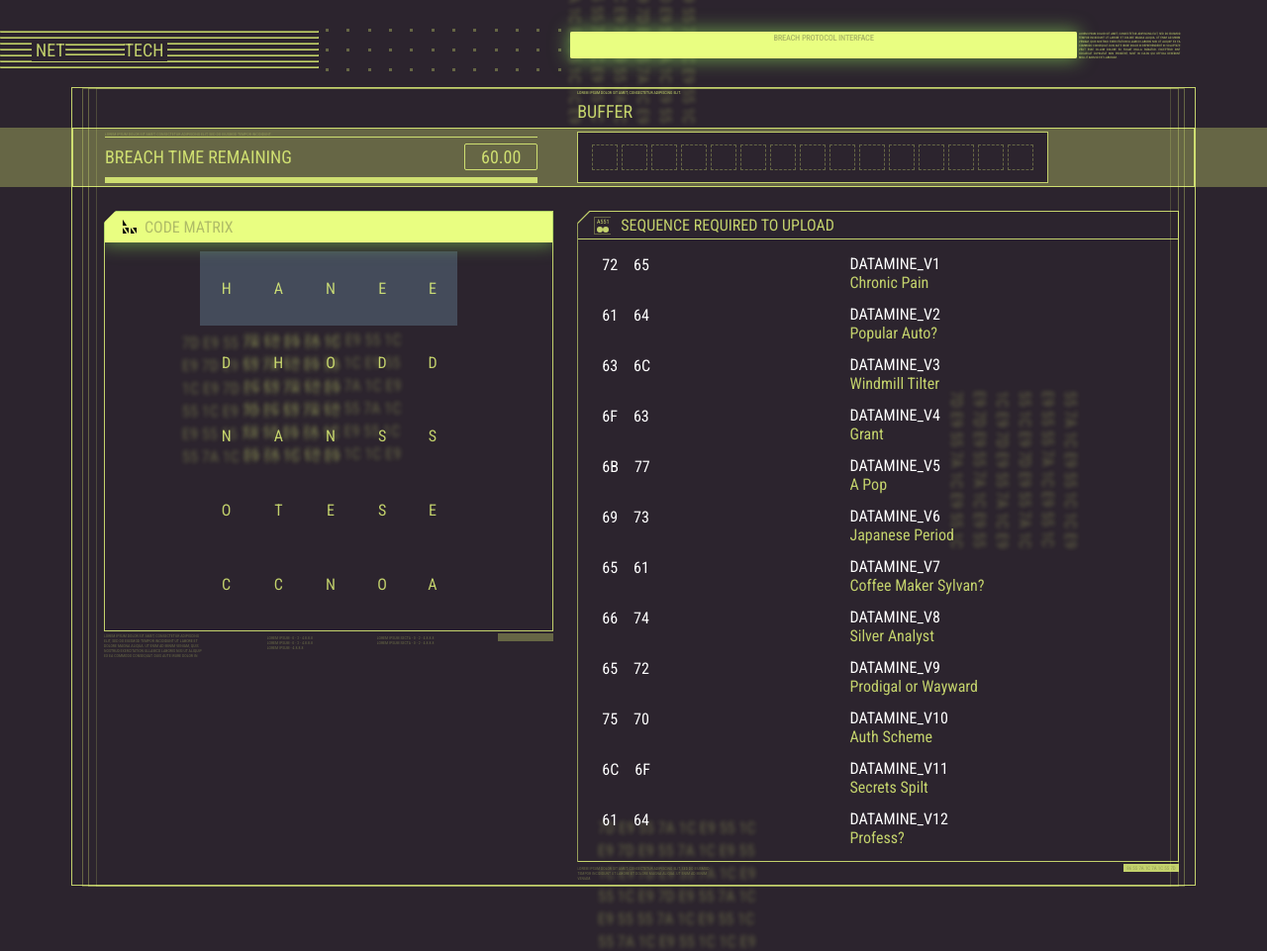
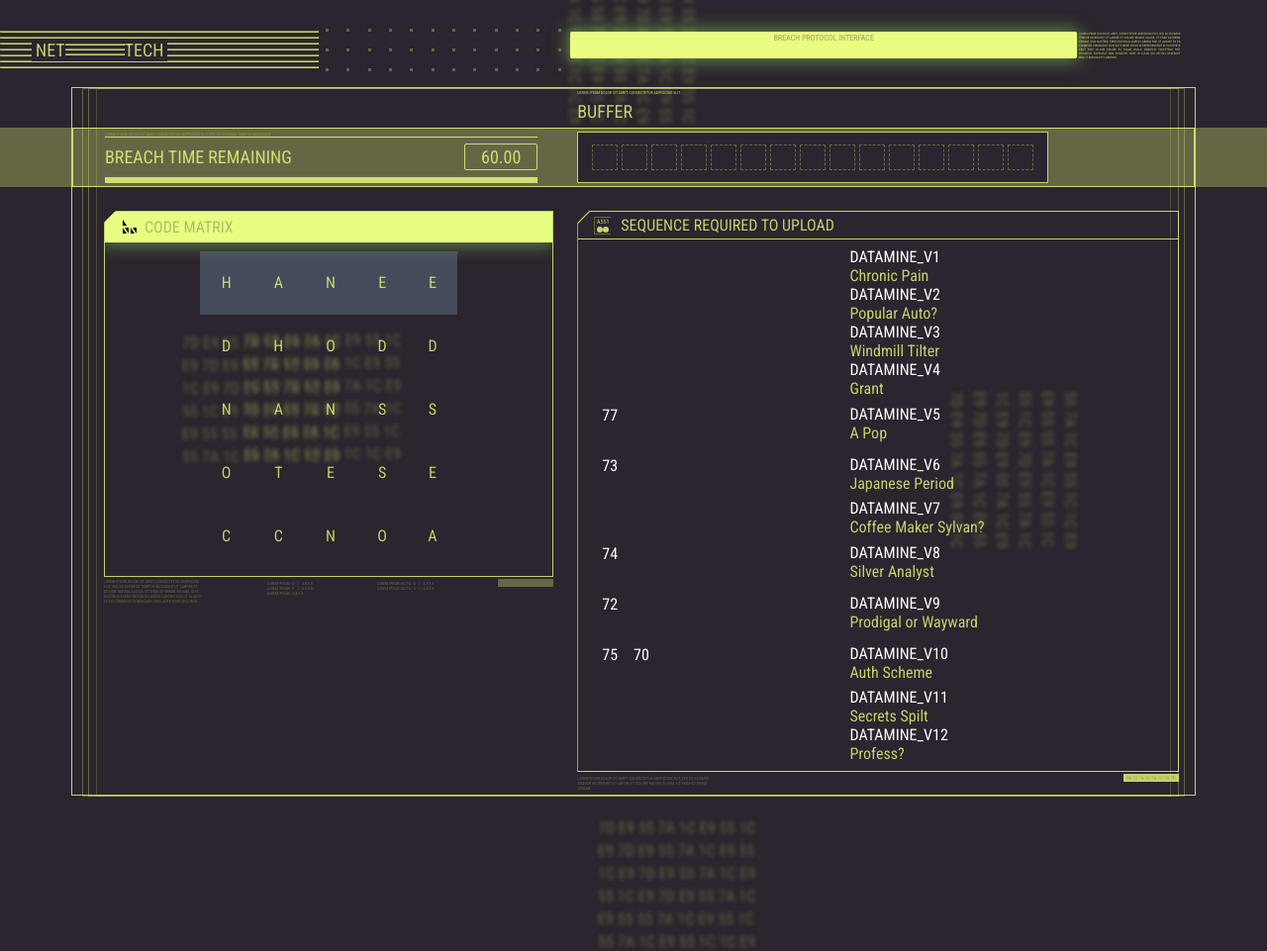
Before and after one commit to maxhoward/maxhoward.github.io, a plain HTML site: page protocol/index.html in a window 1280 px wide. Shown: the top 961 px of the page at 99% size. Drawn offline with Linux system fonts and the light colour scheme.

Commit message:
reveal hex as sequences are uploaded

```diff
--- a/protocol/index.html
+++ b/protocol/index.html
@@ -2,7 +2,7 @@
 <html lang="en"><head><meta http-equiv="Content-Type" content="text/html; charset=UTF-8">
 
     <meta name="viewport" content="width=device-width, initial-scale=1.0">
-    <title>Breach Protocol</title>
+    <title>Protocol</title>
 
     <link rel="stylesheet" href="style.css">
 </head>
@@ -184,8 +184,8 @@
 
                 <div class="sequence" id="sequence-0">
                         <div class="sequence-row">
-                            <div>72</div>
-                            <div>65</div>
+                            <div style="display:none">72</div>
+                            <div style="display:none">65</div>
                         </div>
                         <div class="description-row">
                             <div class="title">DATAMINE_V1</div>
@@ -193,8 +193,8 @@
                         </div>
                     </div><div class="sequence" id="sequence-1">
                         <div class="sequence-row">
-                            <div>61</div>
-                            <div>64</div>
+                            <div style="display:none">61</div>
+                            <div style="display:none">64</div>
                         </div>
                         <div class="description-row">
                             <div class="title">DATAMINE_V2</div>
@@ -202,8 +202,8 @@
                         </div>
                     </div><div class="sequence" id="sequence-2">
                         <div class="sequence-row">
-                            <div>63</div>
-                            <div>6C</div>
+                            <div style="display:none">63</div>
+                            <div style="display:none">6C</div>
                         </div>
                         <div class="description-row">
                             <div class="title">DATAMINE_V3</div>
@@ -211,8 +211,8 @@
                         </div>
                     </div><div class="sequence" id="sequence-3">
                         <div class="sequence-row">
-                            <div>6F</div>
-                            <div>63</div>
+                            <div style="display:none">6F</div>
+                            <div style="display:none">63</div>
                         </div>
                         <div class="description-row">
                             <div class="title">DATAMINE_V4</div>
@@ -220,7 +220,7 @@
                         </div>
                     </div><div class="sequence" id="sequence-4">
                         <div class="sequence-row">
-                            <div>6B</div>
+                            <div style="display:none">6B</div>
                             <div>77</div>
                         </div>
                         <div class="description-row">
@@ -229,7 +229,7 @@
                         </div>
                     </div><div class="sequence" id="sequence-5">
                         <div class="sequence-row">
-                            <div>69</div>
+                            <div style="display:none">69</div>
                             <div>73</div>
                         </div>
                         <div class="description-row">
@@ -238,8 +238,8 @@
                         </div>
                     </div><div class="sequence" id="sequence-6">
                         <div class="sequence-row">
-                            <div>65</div>
-                            <div>61</div>
+                            <div style="display:none">65</div>
+                            <div style="display:none">61</div>
                         </div>
                         <div class="description-row">
                             <div class="title">DATAMINE_V7</div>
@@ -247,7 +247,7 @@
                         </div>
                     </div><div class="sequence" id="sequence-7">
                         <div class="sequence-row">
-                            <div>66</div>
+                            <div style="display:none">66</div>
                             <div>74</div>
                         </div>
                         <div class="description-row">
@@ -256,7 +256,7 @@
                         </div>
                     </div><div class="sequence" id="sequence-8">
                         <div class="sequence-row">
-                            <div>65</div>
+                            <div style="display:none">65</div>
                             <div>72</div>
                         </div>
                         <div class="description-row">
@@ -274,8 +274,8 @@
                         </div>
                     </div><div class="sequence" id="sequence-10">
                         <div class="sequence-row">
-                            <div>6C</div>
-                            <div>6F</div>
+                            <div style="display:none">6C</div>
+                            <div style="display:none">6F</div>
                         </div>
                         <div class="description-row">
                             <div class="title">DATAMINE_V11</div>
@@ -283,8 +283,8 @@
                         </div>
                     </div><div class="sequence" id="sequence-11">
                         <div class="sequence-row">
-                            <div>61</div>
-                            <div>64</div>
+                            <div style="display:none">61</div>
+                            <div style="display:none">64</div>
                         </div>
                         <div class="description-row">
                             <div class="title">DATAMINE_V12</div>
--- a/protocol/main.js
+++ b/protocol/main.js
@@ -116,7 +116,9 @@ function checkSequences() {
         var index = sequences.findIndex(sequence => simpleHash(substring).includes(sequence))
         while (index > -1) {
             sequences[index] = "XXXX";
-            document.getElementById('sequence-' + index).classList.add('done');
+            var uploadRow = document.getElementById('sequence-' + index)
+            uploadRow.classList.add('done');
+            Array.from(uploadRow.querySelector('.sequence-row').children).forEach(item => item.style.display='inline');
             index = sequences.findIndex(sequence => joinedBuffers.includes(sequence))
         };
     });
```
Also changed, not shown: index.html (+1 -1 lines).
